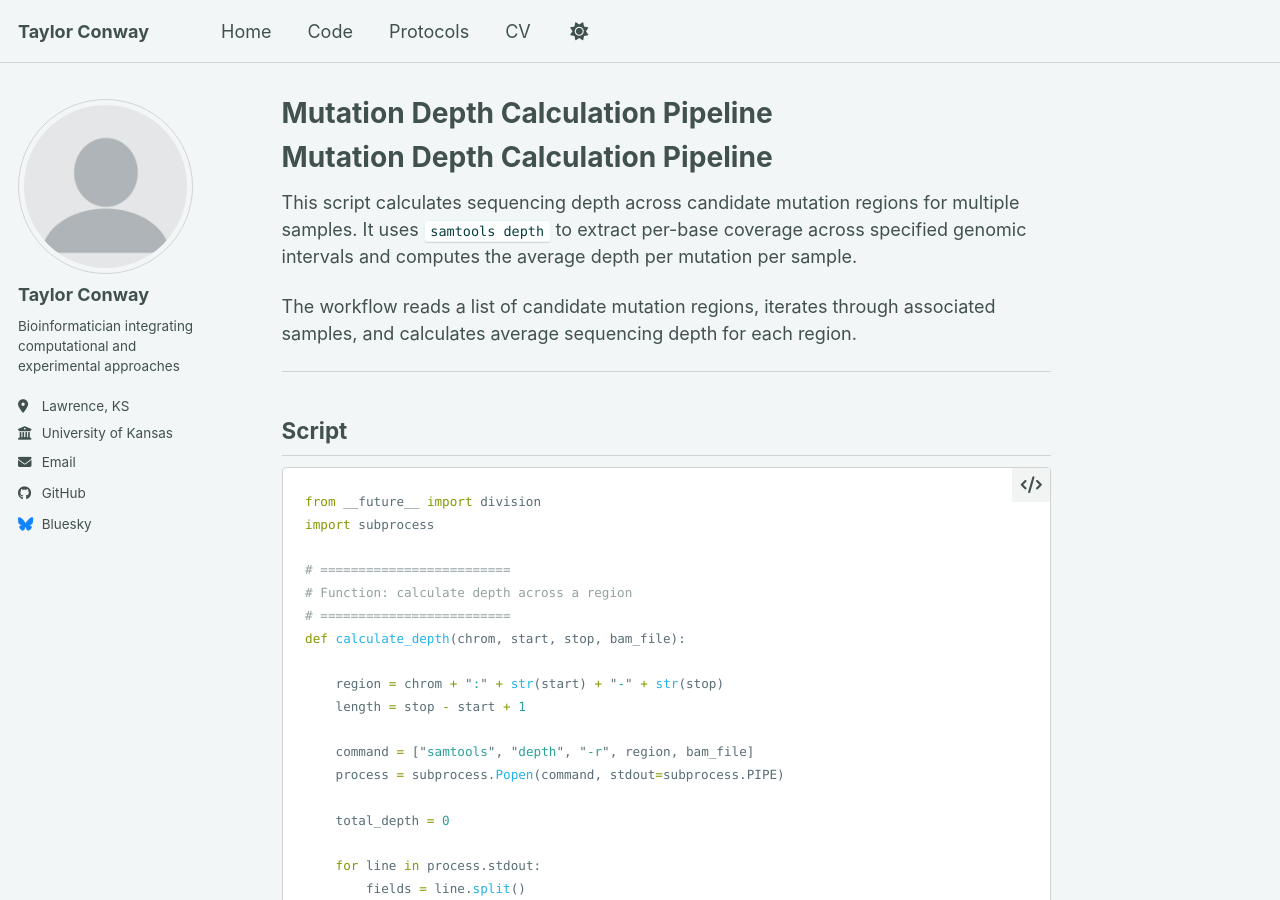
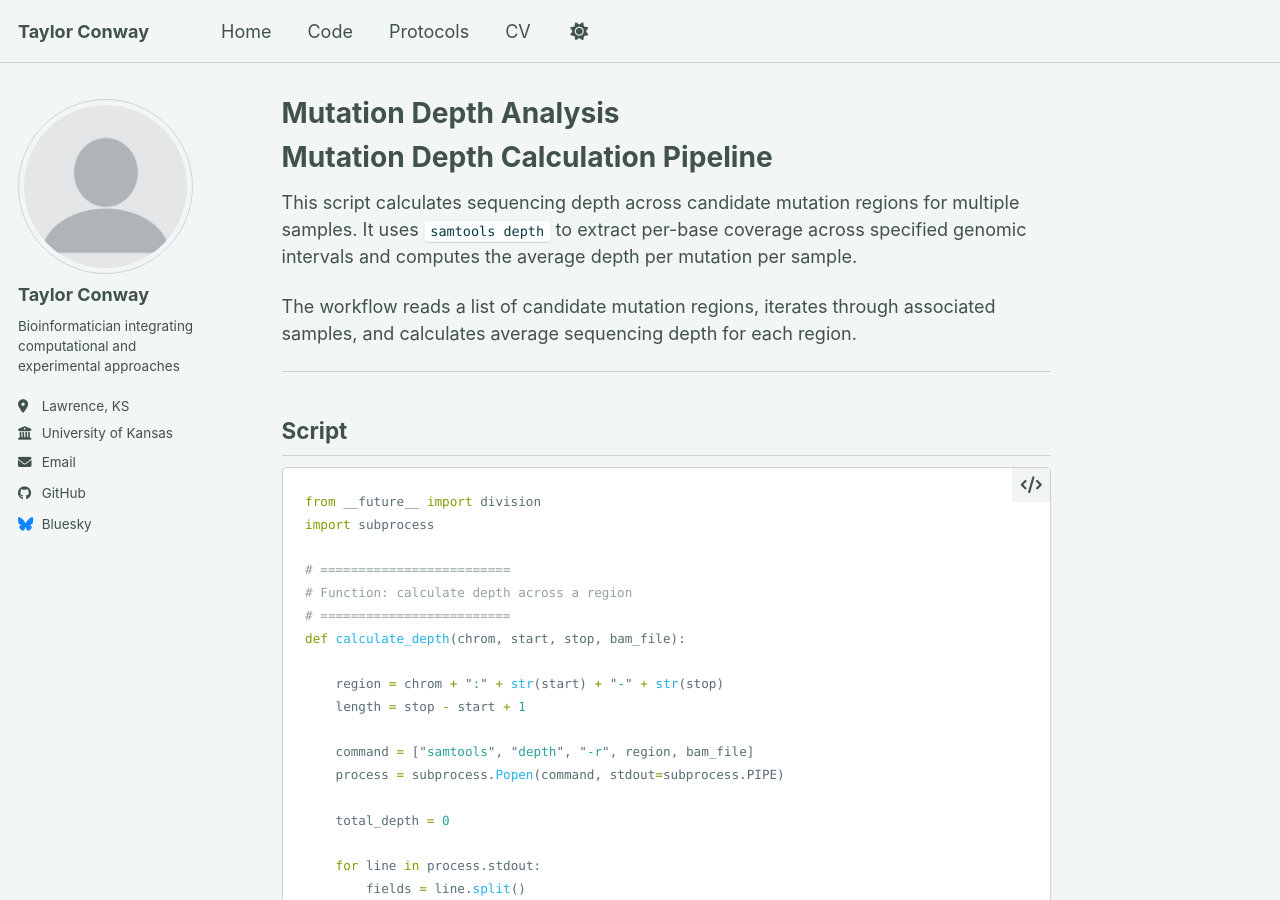
Before and after one commit to ShesCodingOverHere/TaylorConway.github.io, a Jekyll site: the page built from files/mutation_depth.md, in a window 1280 px wide and 900 px high. Built offline with Jekyll 4.4.1, drawn with Linux system fonts in a browser that asks for light colours; a script bundle is joined from its source files by our own code; library files that are not in the unit come from our copies.

Commit message:
Update mutation_depth.md

```diff
--- a/files/mutation_depth.md
+++ b/files/mutation_depth.md
@@ -1,5 +1,7 @@
 ---
-title: "Mutation Depth Calculation Pipeline"
+layout: single
+title: "Mutation Depth Analysis"
+permalink: /files/mutation_depth/
 ---
 
 # Mutation Depth Calculation Pipeline
```
